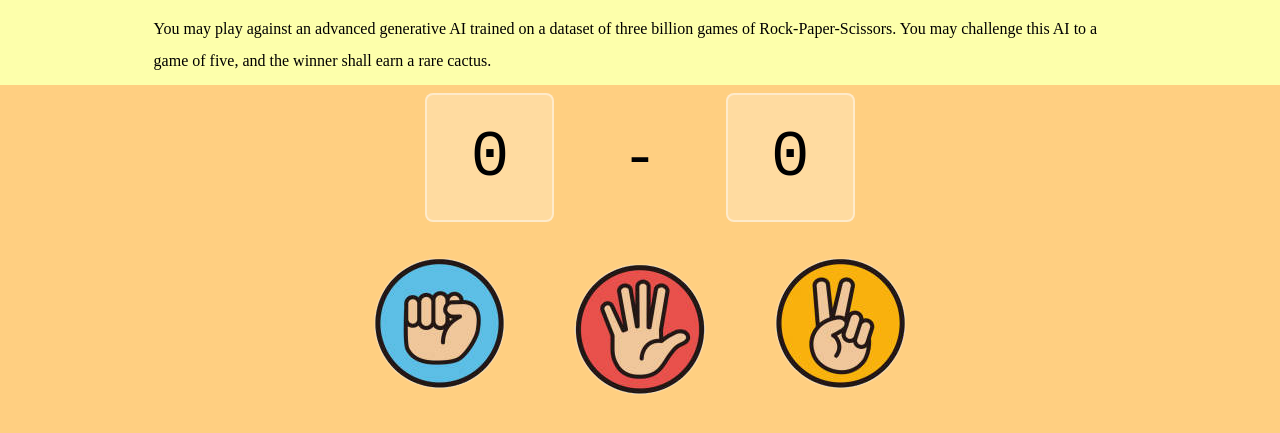
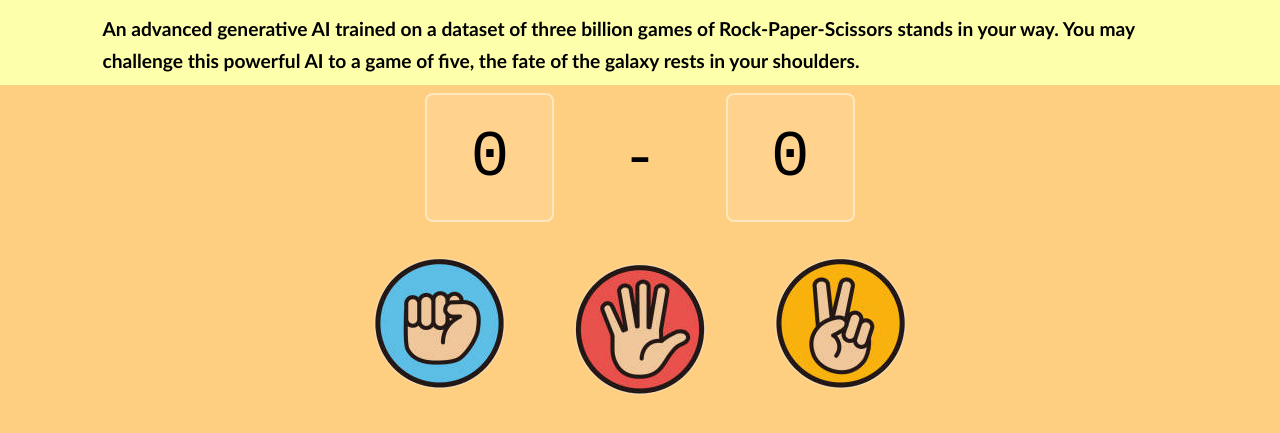
Before and after one commit to professorhobo31/rock-paper-scissors, a plain HTML site: page index.html in a window 1280 px wide. Shown: the part 75-508 px from the top of the page. Drawn offline with Linux system fonts and the light colour scheme.

Commit message:
Final text changes before merge

```diff
--- a/index.html
+++ b/index.html
@@ -8,8 +8,8 @@
 </head>
 <body>
     <h1 style="font-size: 48px; text-align: center;">Rock-Paper-Scissors</h1>
-    <p> You may play against an advanced generative AI trained on a dataset of three billion games of Rock-Paper-Scissors.
-        You may challenge this AI to a game of five, and the winner shall earn a rare cactus.</p>
+    <p> An advanced generative AI trained on a dataset of three billion games of Rock-Paper-Scissors stands in your way.
+        You may challenge this powerful AI to a game of five, the fate of the galaxy rests in your shoulders.</p>
     <!-- <div id="oldButtons" style="display: flex; justify-content: center; gap: 10px;">
         <button id="button">Play</button>
         <button id="button2">Play Best of 5</button>
--- a/style.css
+++ b/style.css
@@ -18,7 +18,10 @@ p {
     display: flex;
     height: 64px;
     line-height: 32px;
-    padding: 16px 12% 8px;
+    font-size: larger;
+    font-family: 'Trebuchet MS', 'Lucida Sans Unicode', 'Lucida Grande', 'Lucida Sans', Arial, sans-serif;
+    font-weight: 700;
+    padding: 16px 8% 8px;
     background-color: rgb(253, 255, 171)
 }
 
@@ -61,7 +64,7 @@ button:hover {
     justify-content: center;
     align-items: center;
     border: 2px solid rgba(255, 255, 255, 0.45);
-    background-color: rgba(255, 255, 255, 0.25);
+    background-color: rgba(255, 255, 255, 0.1);
     height: 125px;
     width: 125px;
     border-radius: 8px;
```
